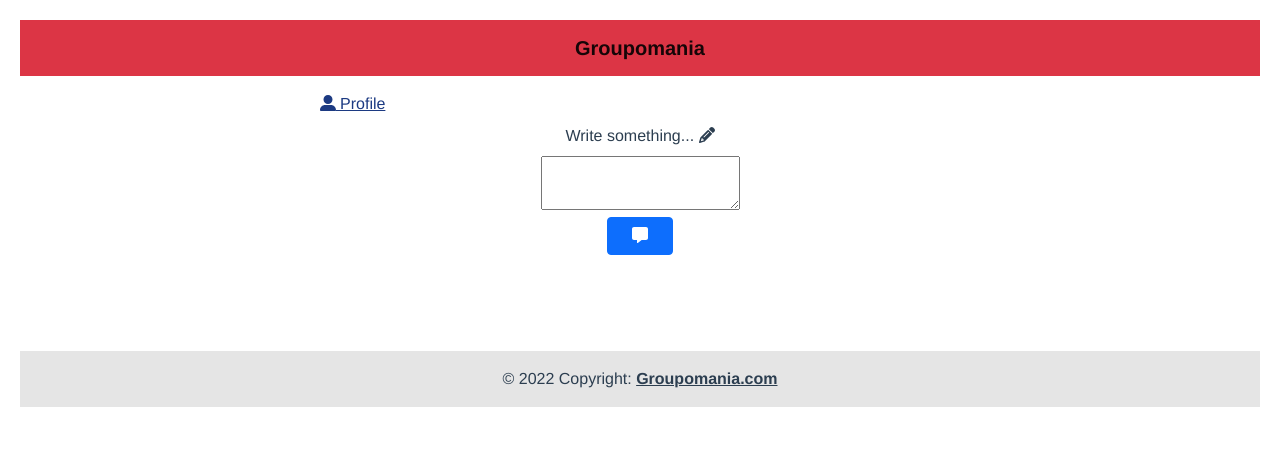
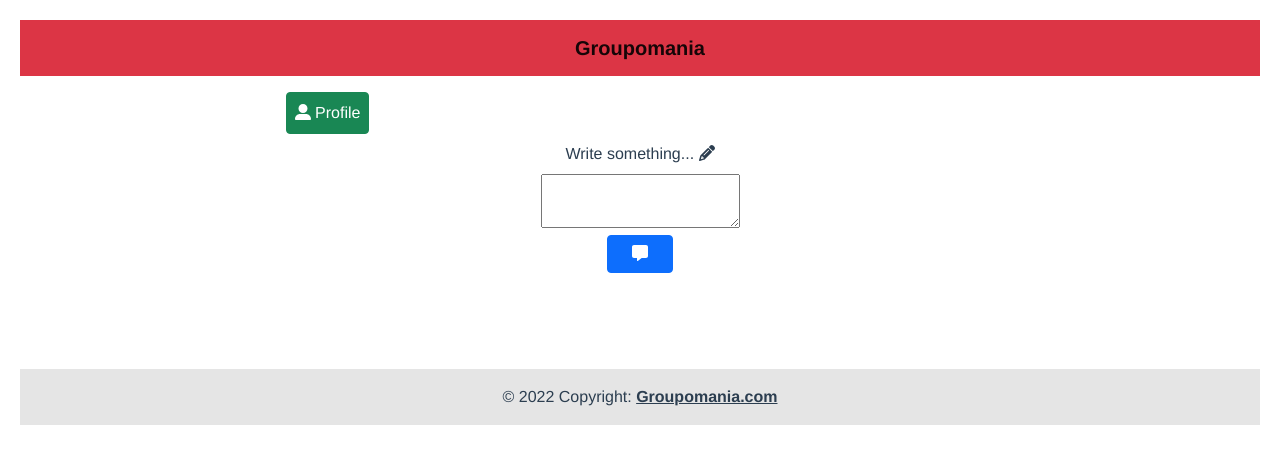
Before and after one commit to jda447/Connect-E, a Vue app in the folder groupomania/: page / in a window 1280 px wide. Shown: the top 464 px of the page. Built offline with nearby package versions, Linux system fonts and the light colour scheme.

Commit message:
ProfileBtn

```diff
--- a/groupomania/src/App.vue
+++ b/groupomania/src/App.vue
@@ -1,7 +1,7 @@
 <template>
   <div id="app">
     <NavBar></NavBar>
-    <a class="profile col-3"><font-awesome-icon :icon="['fas', 'user-large']" /> Profile</a>
+    <ProfileBtn></ProfileBtn>
     <form @submit.prevent= 'createPost'>
     <div><label class="m-2">Write something... <font-awesome-icon :icon="['fas', 'pencil']" /></label></div>
     <div><textarea v-model="body"></textarea></div>
@@ -17,6 +17,7 @@
 
 <script>
 import NavBar from './components/NavBar.vue'
+import ProfileBtn from './components/ProfileBtn.vue'
 import UserPosts from './components/UserPosts.vue'
 import FooTer from './components/FooTer.vue'
 
@@ -25,6 +26,7 @@
   name: 'App',
   components: {
     NavBar,
+    ProfileBtn,
     UserPosts,
     FooTer
   },
@@ -56,8 +58,4 @@
   color: #2c3e50;
   border: solid 10px white;
 }
-.profile {
-  color: #1c3a82;
-  margin-right: 575px;
-}
 </style>
--- /dev/null
+++ b/groupomania/src/components/ProfileBtn.vue
@@ -0,0 +1,18 @@
+<template>
+    <div class="proBtn">
+        <div class="btn btn-success p-2 col">
+        <font-awesome-icon :icon="['fas', 'user-large']" /> Profile</div>
+    </div>
+</template>
+
+<script>
+export default {
+	name: 'ProfileBtn'
+}
+</script>
+
+<style>
+.proBtn {
+    margin-right: 625px;
+}
+</style>
```
